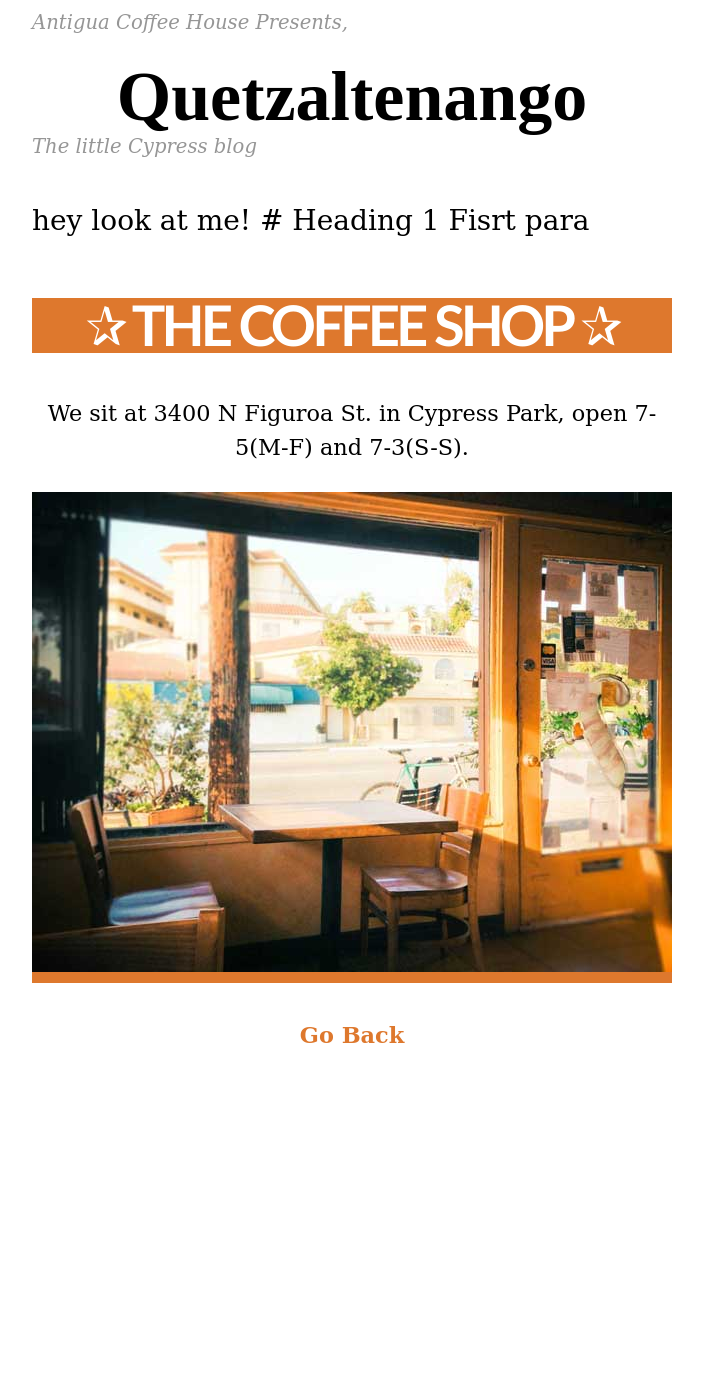
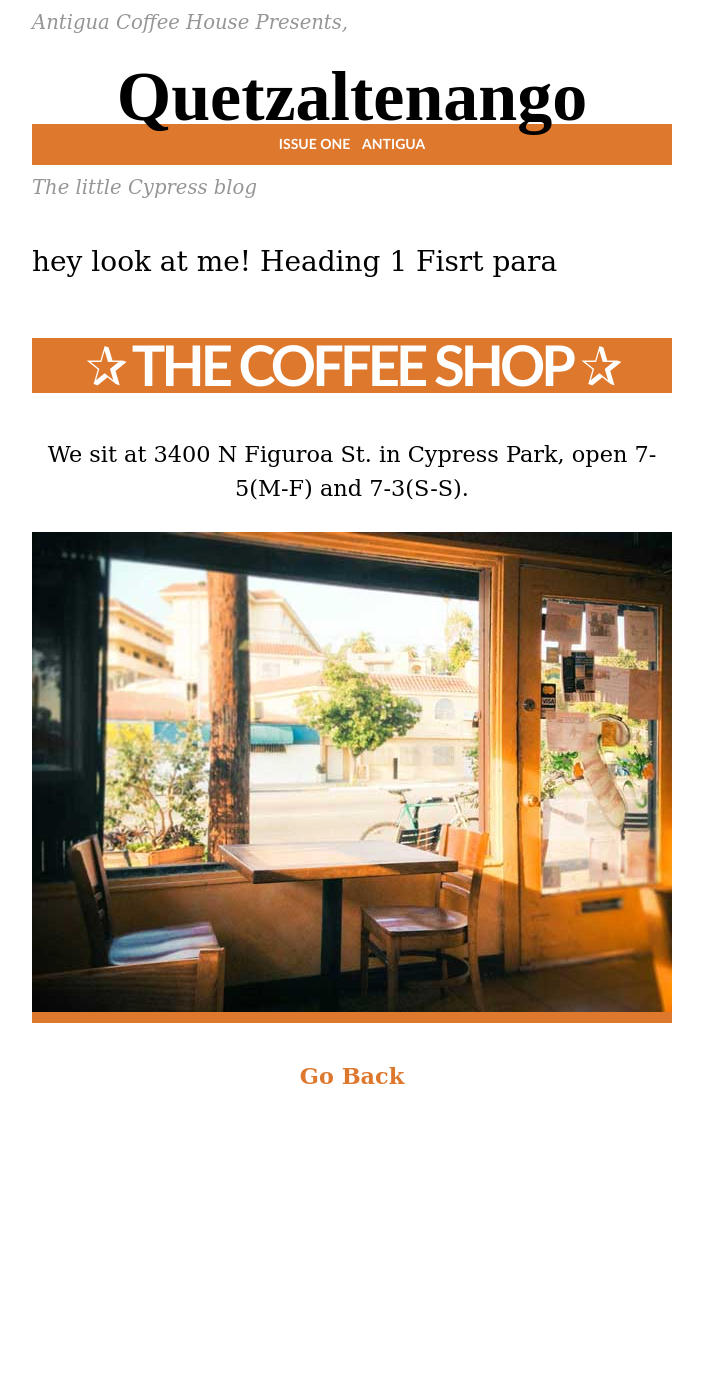
Before and after one commit to pspEgg/antigua, a Jekyll site: the page built from index.html, in a window 1280 px wide. Shown: the whole page, without its empty margins (288-991 px from the left). Built offline with Jekyll 4.4.1, drawn with Linux system fonts in a browser that asks for light colours; before the commit the page ends 1359 px from its top, so only the background shows below that.

```diff
--- a/_layouts/default.html
+++ b/_layouts/default.html
@@ -22,6 +22,9 @@ title: default
 
 <ul>
 
+{% for p in site.pages %}
+<li><a href="#">{{ p.title }}</a></li>
+{% endfor %}
 </ul>
 
 <p><code>The little Cypress blog</code></p>
--- a/index.html
+++ b/index.html
@@ -1,9 +1,10 @@
 ---
+title: antigua
 layout: default
 ---
 
 hey look at me!
 
-# Heading 1
+Heading 1
 
 Fisrt para
```
